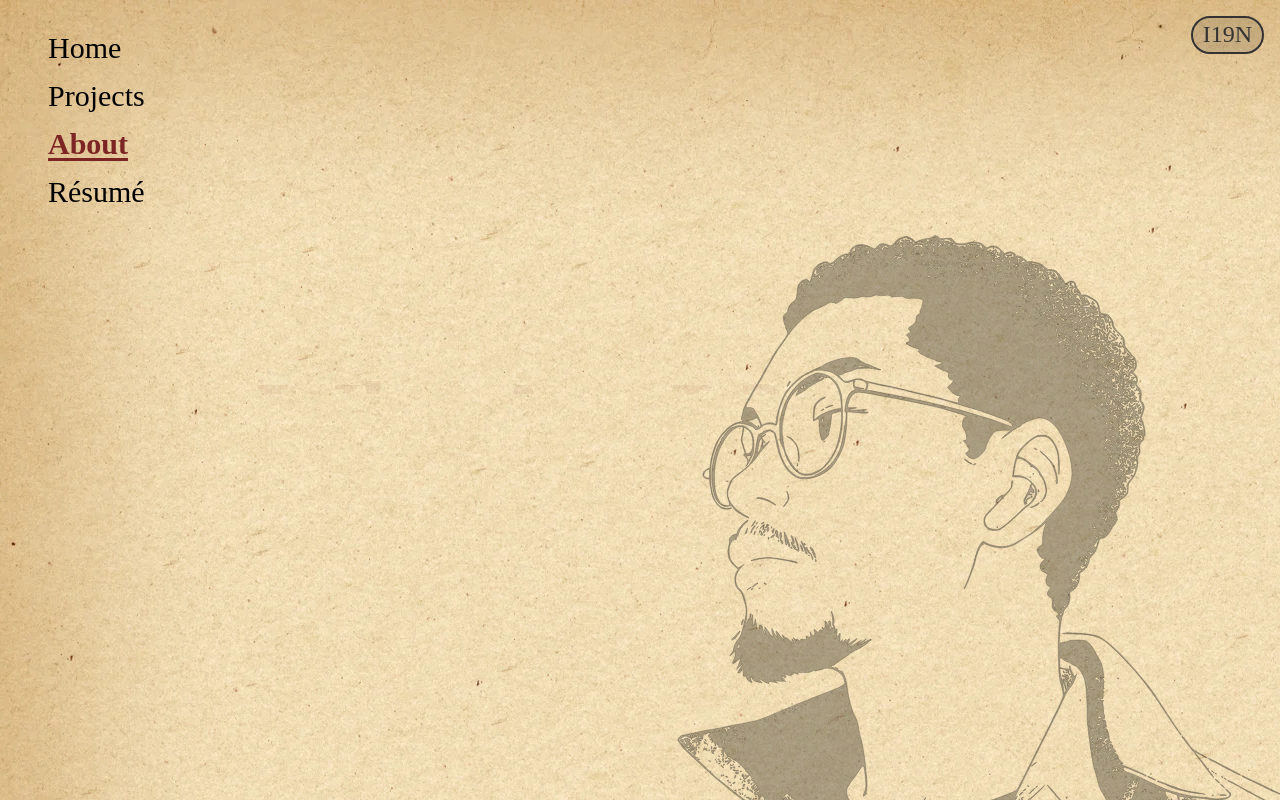
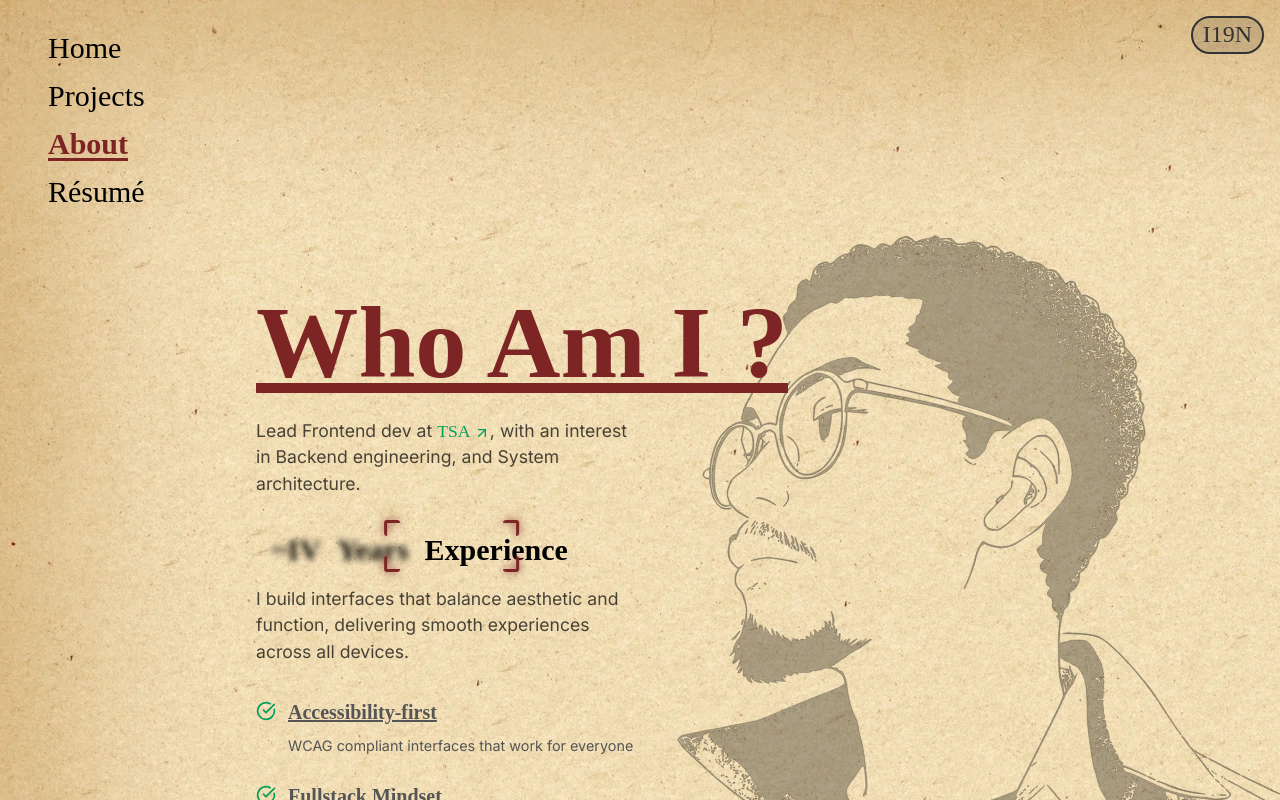
Before and after one commit to kinxlo/Me, a Next.js app: page /about in a window 1280 px wide. Shown: the top 800 px of the page. Built offline with nearby package versions, Linux system fonts and the light colour scheme; a web font is replaced by a local one.

Commit message:
fix: refactor codebase

```diff
--- a/src/components/shared/me/paths/about-svg-bg.tsx
+++ b/src/components/shared/me/paths/about-svg-bg.tsx
@@ -2,8 +2,7 @@
 
 import { useGlobalContext } from "@/context/global-context";
 import { useResponsiveLayout } from "@/hooks/use-media-query";
-import gsap from "@/lib/animation/gsap/init";
-import { runAboutAnimation, runAboutExitAnimation } from "@/lib/animation/pages/about/about";
+import { runAboutExitAnimation } from "@/lib/animation/pages/about/about";
 import { initAboutBGAnimation } from "@/lib/animation/pages/about/background";
 import { cn } from "@/lib/utils";
 import { useGSAP } from "@gsap/react";
@@ -21,52 +20,27 @@ export const AboutSVGBG = () => {
   useGSAP(
     () => {
       if (!svgReference.current || !pathReference.current) return;
-
-      // First run the background animation
-      const bgTimeline = initAboutBGAnimation(svgReference.current, pathReference.current, isMobile, isTablet, () =>
+      // Run the background animation
+      initAboutBGAnimation(svgReference.current, pathReference.current, isMobile, isTablet, () =>
         setIsInitialized(true),
       );
-
-      // Create a master timeline
-      const masterTL = gsap.timeline();
-      masterTL.add(bgTimeline);
-
-      // Wait for elements to be available before animating
-      const checkElements = () => {
-        const elementsExist =
-          document.querySelector(".business-card") &&
-          document.querySelector(".title-word") &&
-          document.querySelector(".section-3") &&
-          document.querySelector(".section-5 > div") &&
-          document.querySelector(".section-7") &&
-          document.querySelector(".true-focus");
-
-        if (elementsExist) {
-          const aboutTimeline = runAboutAnimation().play();
-          masterTL.add(aboutTimeline, ">");
-          setTimeline(runAboutExitAnimation());
-        } else {
-          // Try again after a short delay if elements aren't ready
-          setTimeout(checkElements, 100);
-        }
-      };
-
-      checkElements();
+      setTimeline(runAboutExitAnimation());
     },
-    { dependencies: [isMobile, isTablet], scope: svgReference },
+    { dependencies: [isMobile], scope: svgReference },
   );
 
   return (
     <svg
       ref={svgReference}
       className={cn(
+        "about-svg",
         "md:translate-x-0[20%] fixed h-[1100px] w-[1576px] lg:translate-x-[50%]",
         !isInitialized && "invisible",
       )}
       viewBox="0 0 1100 1576"
       preserveAspectRatio="xMinYMin meet"
     >
-      <path d={MePath} ref={pathReference} />
+      <path className={"about-svg-path"} d={MePath} ref={pathReference} />
     </svg>
   );
 };
--- a/src/components/views/business-card.tsx
+++ b/src/components/views/business-card.tsx
@@ -1,31 +1,18 @@
 "use client";
 
 import { Wrapper } from "@/components/core/layout/wrapper";
-// import { useGlobalContext } from "@/context/global-context";
-// import { runAboutAnimation, runAboutExitAnimation } from "@/lib/animation/pages/about/about";
-// import RotatingText from "@/lib/animation/RotatingText/RotatingText";
 import TrueFocus from "@/lib/animation/TrueFocus/TrueFocus";
 import { cn } from "@/lib/utils";
-// import { useGSAP } from "@gsap/react";
 import { ArrowUpRight, CheckCircle } from "lucide-react";
 import Link from "next/link";
 import { useRef } from "react";
 
 export const BusinessCard = () => {
   const aboutPage = useRef(null);
-  // const { setTimeline } = useGlobalContext();
-
-  // useGSAP(
-  //   () => {
-  //     runAboutAnimation().play();
-  //     setTimeline(runAboutExitAnimation());
-  //   },
-  //   { scope: aboutPage },
-  // );
 
   return (
-    <section ref={aboutPage} className="">
-      <Wrapper className="animated-element overflow-hidden p-0">
+    <section className="animated-element relative z-10" ref={aboutPage}>
+      <Wrapper className="overflow-hidden p-0">
         <Wrapper className="my-2 p-0">
           <section
             className={cn(
@@ -38,19 +25,6 @@ export const BusinessCard = () => {
               <h1 className="text-primary ptl-header flex w-full items-end overflow-hidden text-4xl underline sm:text-7xl md:text-8xl lg:text-9xl xl:mb-[-0.5rem]">
                 <span className="title-word">Who Am I ?</span>
               </h1>
-              {/* <h1 className="text-primary overflow-hidden text-4xl sm:text-7xl md:text-8xl lg:text-9xl xl:mb-[-0.5rem]">
-                <span className="title-word underline">Who am I ?</span>
-                <RotatingText
-                  texts={["Philosopher", "Chemist", "Philosopher"]}
-                  mainClassName="font-head title-word underline"
-                  staggerFrom={"last"}
-                  staggerDuration={0.025}
-                  splitLevelClassName="overflow-hidden pb-0.5"
-                  transition={{ type: "spring", damping: 30, stiffness: 400 }}
-                  rotationInterval={5000}
-                />
-              </h1> */}
-              {/* <h3 className="text-primary title-word text-3xl underline lg:text-4xl"></h3> */}
             </div>
             <p className="justify max-w-[60%] text-base text-black/70 xl:max-w-[50%]">
               <span className={`title-word`}>Lead Frontend dev at </span>
@@ -75,8 +49,6 @@ export const BusinessCard = () => {
                   animationDuration={1}
                   pauseBetweenAnimations={1}
                 />
-                {/* <h3 className="font-head text-2xl font-black text-black">~4 Years</h3> */}
-                {/* <span className="font-head text-black/60">Experience</span> */}
               </div>
               <p className="justify max-w-[60%] text-base text-black/70 xl:max-w-[50%]">
                 I build interfaces that balance aesthetic and function, delivering smooth experiences across all
@@ -91,28 +63,28 @@ export const BusinessCard = () => {
                   icon: <CheckCircle className="text-success mt-1" size={20} />,
                   title: "Accessibility-first",
                   desc: "WCAG compliant interfaces that work for everyone",
-                  bgColor: "bg-blue-100", // Opaque background
+                  bgColor: "bg-blue-100",
                   borderColor: "border-blue-200",
                 },
                 {
                   icon: <CheckCircle className="text-success mt-1" size={20} />,
                   title: "Fullstack Mindset",
                   desc: "Frontend expertise with backend/system awareness",
-                  bgColor: "bg-teal-100", // Opaque background
+                  bgColor: "bg-teal-100",
                   borderColor: "border-teal-200",
                 },
                 {
                   icon: <CheckCircle className="text-success mt-1" size={20} />,
                   title: "Mentorship",
                   desc: "Guiding juniors while learning from seniors",
-                  bgColor: "bg-pink-100", // Opaque background
+                  bgColor: "bg-pink-100",
                   borderColor: "border-pink-200",
                 },
                 {
                   icon: <CheckCircle className="text-success mt-1" size={20} />,
                   title: "Open Source",
                   desc: "Contributing to community-driven projects",
-                  bgColor: "bg-amber-100", // Opaque background
+                  bgColor: "bg-amber-100",
                   borderColor: "border-amber-200",
                 },
               ].map((item, index) => (
--- a/src/lib/animation/pages/about/about.ts
+++ b/src/lib/animation/pages/about/about.ts
@@ -19,10 +19,14 @@ export const runAboutAnimation = () => {
   };
 
   if (elements.animatedElement) {
-    AboutTL.to(elements.animatedElement, {
-      opacity: 1,
-      visibility: "visible",
-    });
+    AboutTL.fromTo(
+      elements.animatedElement,
+      { opacity: 0, visibility: "hidden" },
+      {
+        opacity: 1,
+        visibility: "visible",
+      },
+    );
   }
 
   if (elements.businessCard) {
--- a/src/lib/animation/pages/about/background.ts
+++ b/src/lib/animation/pages/about/background.ts
@@ -1,4 +1,6 @@
 import gsap from "@/lib/animation/gsap/init";
+
+import { runAboutAnimation } from "./about";
 
 // Create master timeline (exported for external control)
 export const ABGTL = gsap.timeline({
@@ -77,37 +79,15 @@ export const initAboutBGAnimation = (
         fill: `rgba(0, 0, 0, ${fillOpacity})`,
         duration: fillDuration,
         ease: "power1.out",
+        onComplete: () => {
+          runAboutAnimation().play();
+        },
       },
       ">",
     );
-
-  // Create hover timeline if needed
-  // let hoverTL: gsap.core.Timeline | null = null;
-  // const handleMouseEnter = () => hoverTL?.play();
-  // const handleMouseLeave = () => hoverTL?.reverse();
-
-  // if (!isMobile) {
-  //   hoverTL = gsap.timeline({ paused: true });
-  //   const hoverScale = isTablet ? 1.03 : 1.05;
-  //   hoverTL.to(pathElement, { scale: hoverScale, duration: 0.3 });
-
-  //   pathElement.addEventListener("mouseenter", handleMouseEnter);
-  //   pathElement.addEventListener("mouseleave", handleMouseLeave);
-  // }
 
   // Call initialization callback
   onInitialized?.();
 
   return ABGTL;
-
-  // Cleanup function
-  // return () => {
-  //   ABGTL.clear();
-  //   hoverTL?.kill();
-
-  //   if (!isMobile) {
-  //     pathElement.removeEventListener("mouseenter", handleMouseEnter);
-  //     pathElement.removeEventListener("mouseleave", handleMouseLeave);
-  //   }
-  // };
 };
```
